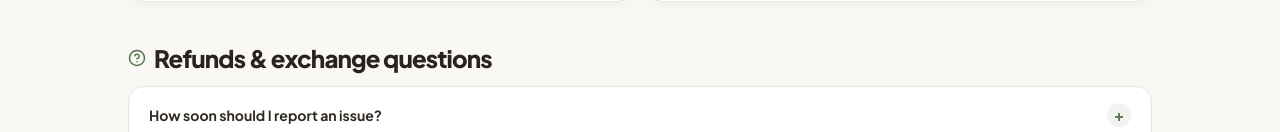
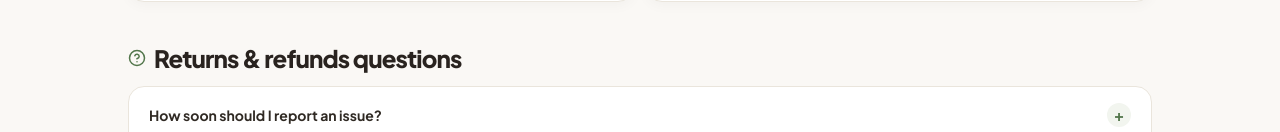
Before and after one commit to NoorTechnologies/rashidmegamartv0.1, a Next.js app: page /returns-refunds in a window 1280 px wide. Shown: the part 1000-1132 px from the top of the page. Built offline with nearby package versions, Linux system fonts and the light colour scheme.

Commit message:
Keep support FAQ wording aligned with store policy

```diff
--- a/src/app/returns-refunds/page.tsx
+++ b/src/app/returns-refunds/page.tsx
@@ -257,7 +257,7 @@ export default function ReturnsRefundsPage() {
               id="faq-title"
               className="text-lg font-black tracking-tight text-[#29231F] sm:text-2xl"
             >
-              Refunds & exchange questions
+              Returns & refunds questions
             </h2>
           </div>
           <div className="overflow-hidden rounded-2xl border border-[#EAE5DC] bg-white">
```
